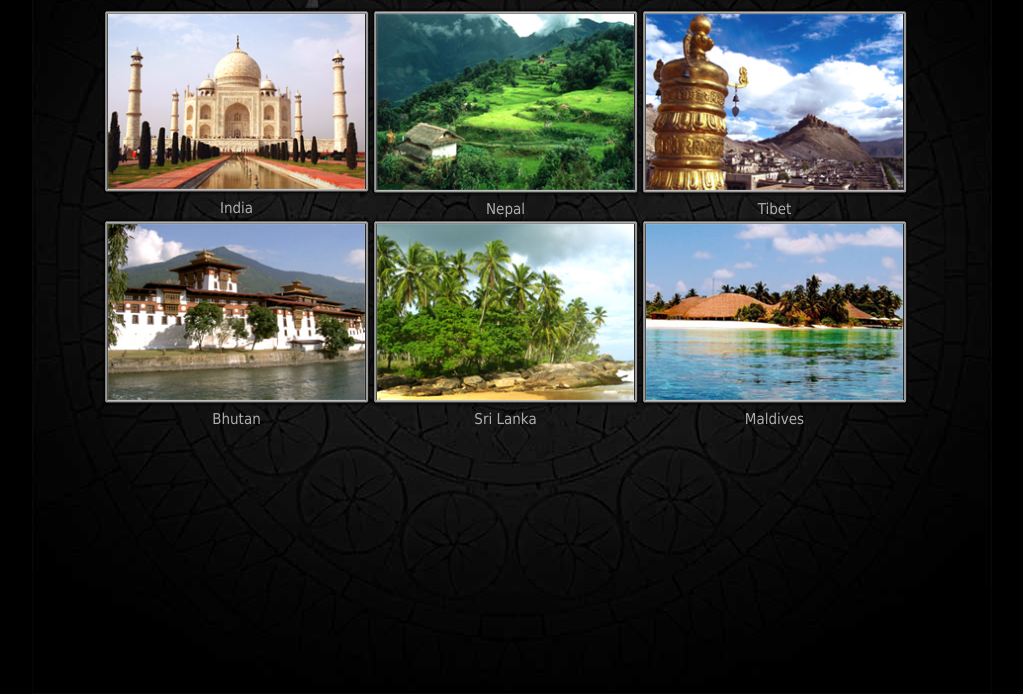
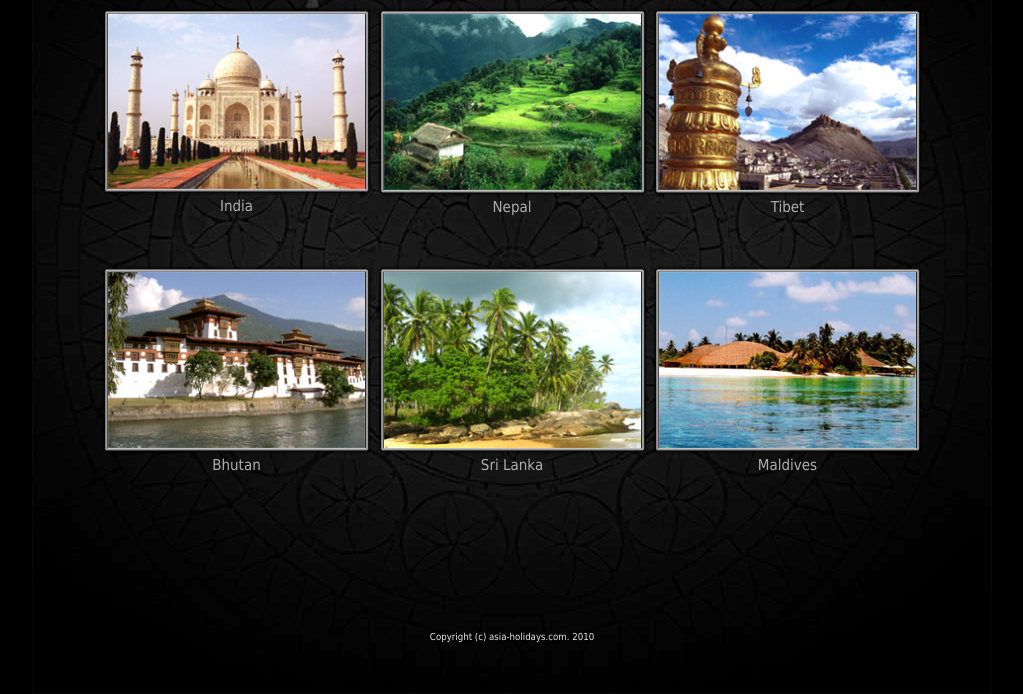
Before and after one commit to EkaterinaKruts/maket_3, a plain HTML site: page index.html in a window 1280 px wide. Shown: the part 189-883 px from the top of the page, without its empty margins (128-1151 px from the left). Drawn offline with Linux system fonts and the light colour scheme.

Commit message:
new_versiion

```diff
--- a/CSS/style.css
+++ b/CSS/style.css
@@ -77,6 +77,7 @@ figure {
   padding: 0;
   display: inline-block;
   float: left;
+  margin-bottom: 50px;
 }
 figcaption {
   color: #aeaeae;
@@ -89,3 +90,24 @@ figure img {
   border: 6px solid transparent;
   border-image: url(./../images/ramka.png) 6 stretch;
 }
+
+figure:hover {
+   opacity: 0.6;
+
+}
+
+
+figure.image_magrin {
+  margin-right: 6.5px;
+  margin-left: 6.5px;
+}
+footer {
+
+  color: #e6e6e6;
+  font-size: 60%;
+  display: inline-block;
+  position: relative;
+  width: 820px;
+  text-align: center;
+  margin-top: 107px;
+}
--- a/index.html
+++ b/index.html
@@ -26,38 +26,34 @@
           </header>
           <main class="countries">
 
-            <figure><img src="./images/india_photo.jpg" alt="India">
+            <a href="./images/india_big.jpg"><figure><img src="./images/india_photo.jpg" alt="India">
                   <figcaption>India</figcaption>
-            </figure>
+            </figure></a>
 
-            <figure>  <img src="./images/nepal_photo.jpg" alt="Nepal">
+            <a href="./images/nepal_big.jpg"><figure class=image_magrin>  <img src="./images/nepal_photo.jpg" alt="Nepal">
                   <figcaption>Nepal</figcaption>
-            </figure>
+            </figure></a>
 
-            <figure><img src="./images/tibet_photo.jpg" alt="Tibet">
+            <a href=""><figure><img src="./images/tibet_photo.jpg" alt="Tibet">
                   <figcaption>Tibet</figcaption>
-            </figure>
+            </figure></a>
 
-            <figure><img src="./images/bhutan_photo.jpg" alt="Bhutan">
+            <a href=""><figure><img src="./images/bhutan_photo.jpg" alt="Bhutan">
                   <figcaption>Bhutan</figcaption>
-            </figure>
+            </figure></a>
 
-            <figure><img src="./images/sri-lanka_photo.jpg" alt="Sri-Lanka">
+            <a href=""><figure class=image_magrin><img src="./images/sri-lanka_photo.jpg" alt="Sri-Lanka">
                   <figcaption>Sri Lanka</figcaption>
-            </figure>
+            </figure></a>
 
-            <figure><img src="./images/maldives_photo.jpg" alt="Maldives">
+            <a href="" ><figure><img src="./images/maldives_photo.jpg" alt="Maldives">
                   <figcaption>Maldives</figcaption>
-            </figure>
-
-
-
-
-
-
-
+            </figure></a>
 
           </main>
+          <footer>
+            Copyright (c) asia-holidays.com. 2010
+          </footer>
 
       </div>
 
```
Also changed, not shown: images/nepal_big.jpg (added), 1 other file.
